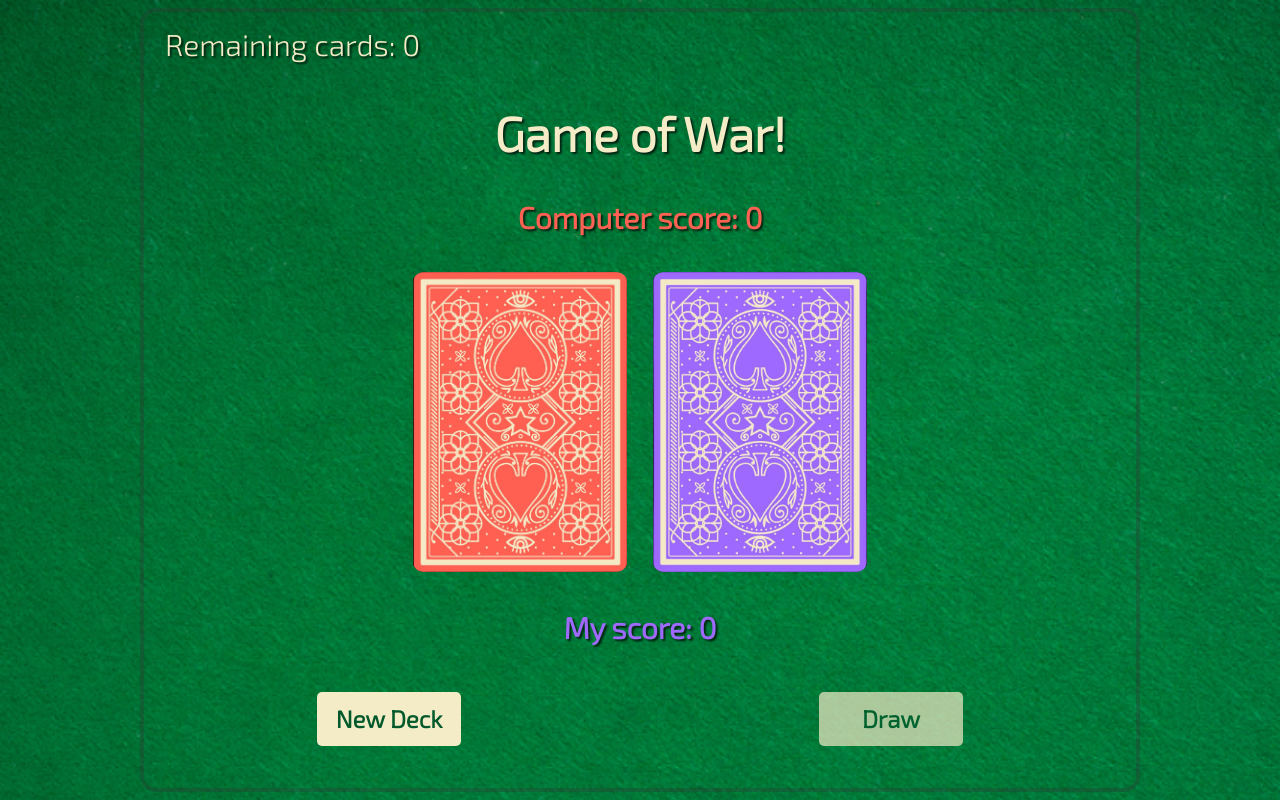
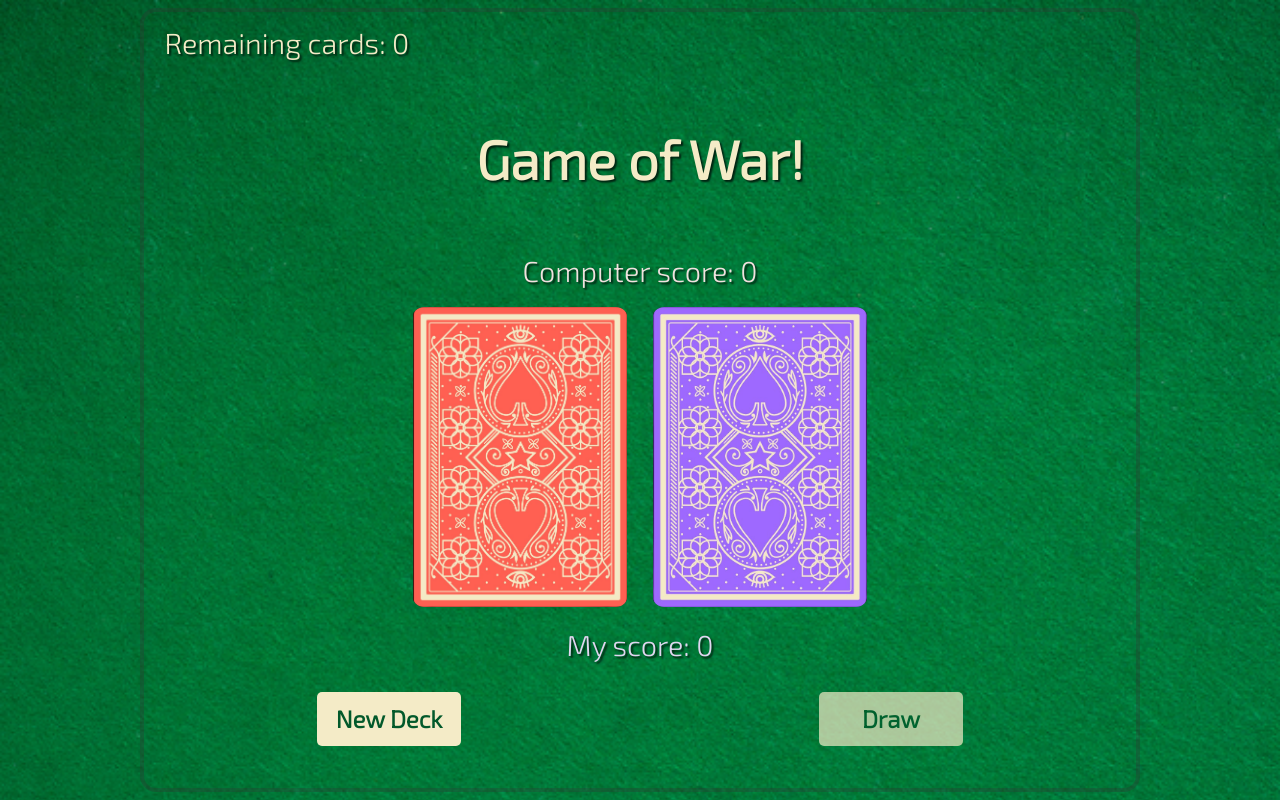
Before and after one commit to nihal1434/deckOfCards, a plain HTML site: page index.html in a window 1280 px wide. Drawn offline with Linux system fonts and the light colour scheme.

Commit message:
improved the item shifting problem

```diff
--- a/index.css
+++ b/index.css
@@ -21,7 +21,7 @@ body {
 }
 
 p {
-  font-size: 1.25rem;
+  font-size: 1.2rem;
   margin: 0;
   text-shadow: 2px 2px 2px #000000b3;
 }
@@ -33,22 +33,28 @@ p {
 }
 
 #header {
-  font-size: 2rem;
+  font-size: 2.25rem;
   font-weight: bold;
   padding-bottom: 0.3125em;
 }
 
+.header-container {
+  display: flex;
+  font-size: 2.25rem;
+  height: 3em;
+  align-items: center;
+  justify-content: center;
+}
+
 #computer-score {
   padding-bottom: .5em;
-  font-weight: bold;
-  color: #ff6153;
+  color: #F1E1DF;
 }
 
 #my-score {
   padding-top: .5em;
   padding-bottom: .25em;
-  font-weight: bold;
-  color: #9f69fe;
+  color: #E1D7F1;
 }
 
 #cards {
@@ -155,7 +161,8 @@ button:disabled {
     justify-content: space-around;
     margin-bottom: 1.5em;
   }
-  #remaining{
+
+  #remaining {
     padding-left: .5em;
     padding-top: .25em;
   }
--- a/index.html
+++ b/index.html
@@ -15,16 +15,29 @@
   <body>
     <main id="container">
       <p id="remaining">Remaining cards: 0</p>
-      <p id="header">Game of War!</p>
+      <div class="header-container">
+        <p id="header">Game of War!</p>
+      </div>
       <p id="computer-score">Computer score: 0</p>
       <section id="cards">
-        <article class="card-slot"><img src="img/cb1.jpg" class="card" alt="Card Image for computer" /></article>
-        <article class="card-slot"><img src="img/cb2.jpg" class="card" alt="Card Image for user" /></article>
+        <article class="card-slot">
+          <img src="img/cb1.jpg" class="card" alt="Card Image for computer" />
+        </article>
+        <article class="card-slot">
+          <img src="img/cb2.jpg" class="card" alt="Card Image for user" />
+        </article>
       </section>
       <p id="my-score">My score: 0</p>
       <section class="btn">
         <button id="new-deck" aria-label="Start a new deck">New Deck</button>
-        <button id="draw-cards" class="draw" aria-label="draw a new deck" disabled>Draw</button>
+        <button
+          id="draw-cards"
+          class="draw"
+          aria-label="draw a new deck"
+          disabled
+        >
+          Draw
+        </button>
       </section>
     </main>
 
--- a/index.js
+++ b/index.js
@@ -48,10 +48,10 @@ drawCardBtn.addEventListener("click", () => {
       if (data.remaining === 0) {
         drawCardBtn.disabled = true;
         if (computerScore > myScore) {
-          header.textContent = "The computer won the game!";
+          header.textContent = "The computer won the game 😭!";
           header.style.color = "#ff6153";
         } else if (myScore > computerScore) {
-          header.textContent = "You won the game!";
+          header.textContent = "You won the game 😁!";
           header.style.color = "#9f69fe";
         } else {
           header.textContent = "It's a tie game!";
```
